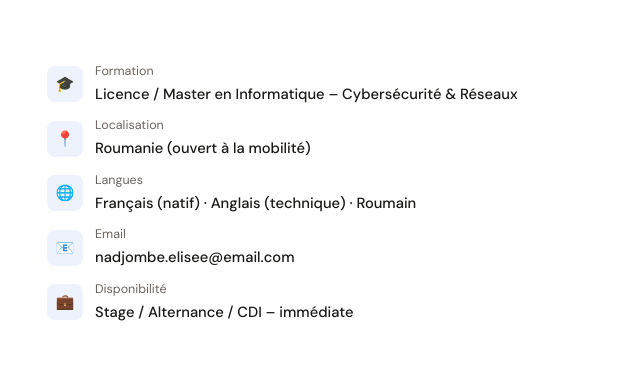
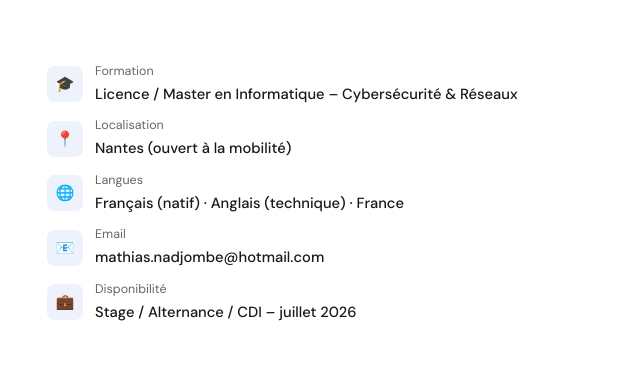
Before and after one commit to mathiasnadjombe494-eng/mathiasnadjombe494-eng.github.io, a plain HTML site: page index.html in a window 1280 px wide. Shown: the part 980-1363 px from the top of the page, 618-1258 px from the left. Drawn offline with nearby package versions, Linux system fonts and the light colour scheme.

Commit message:
Mise à jour email et localisation

```diff
--- a/index.html
+++ b/index.html
@@ -520,7 +520,7 @@
     <div class="hero-photo-wrap">
       <div class="photo-card">
         <div class="photo-circle">
-          <!-- Remplace ce span par une balise <img src="ta-photo.jpg" /> -->
+          <!-- Remplace ce span par une balise <img src="mathias.jpg" /> -->
           <span class="photo-emoji">👨‍💻</span>
         </div>
         <div class="photo-name">NADJOMBE Kisso Mathias</div>
@@ -580,28 +580,28 @@
             <div class="info-icon">📍</div>
             <div>
               <div class="info-key">Localisation</div>
-              <div class="info-val">Roumanie (ouvert à la mobilité)</div>
+              <div class="info-val">Nantes (ouvert à la mobilité)</div>
             </div>
           </div>
           <div class="info-item">
             <div class="info-icon">🌐</div>
             <div>
               <div class="info-key">Langues</div>
-              <div class="info-val">Français (natif) · Anglais (technique) · Roumain</div>
+              <div class="info-val">Français (natif) · Anglais (technique) · France</div>
             </div>
           </div>
           <div class="info-item">
             <div class="info-icon">📧</div>
             <div>
               <div class="info-key">Email</div>
-              <div class="info-val">nadjombe.elisee@email.com</div>
+              <div class="info-val">mathias.nadjombe@hotmail.com</div>
             </div>
           </div>
           <div class="info-item">
             <div class="info-icon">💼</div>
             <div>
               <div class="info-key">Disponibilité</div>
-              <div class="info-val">Stage / Alternance / CDI – immédiate</div>
+              <div class="info-val">Stage / Alternance / CDI – juillet 2026</div>
             </div>
           </div>
         </div>
```
Also changed, not shown: mathias.jpg (added).
